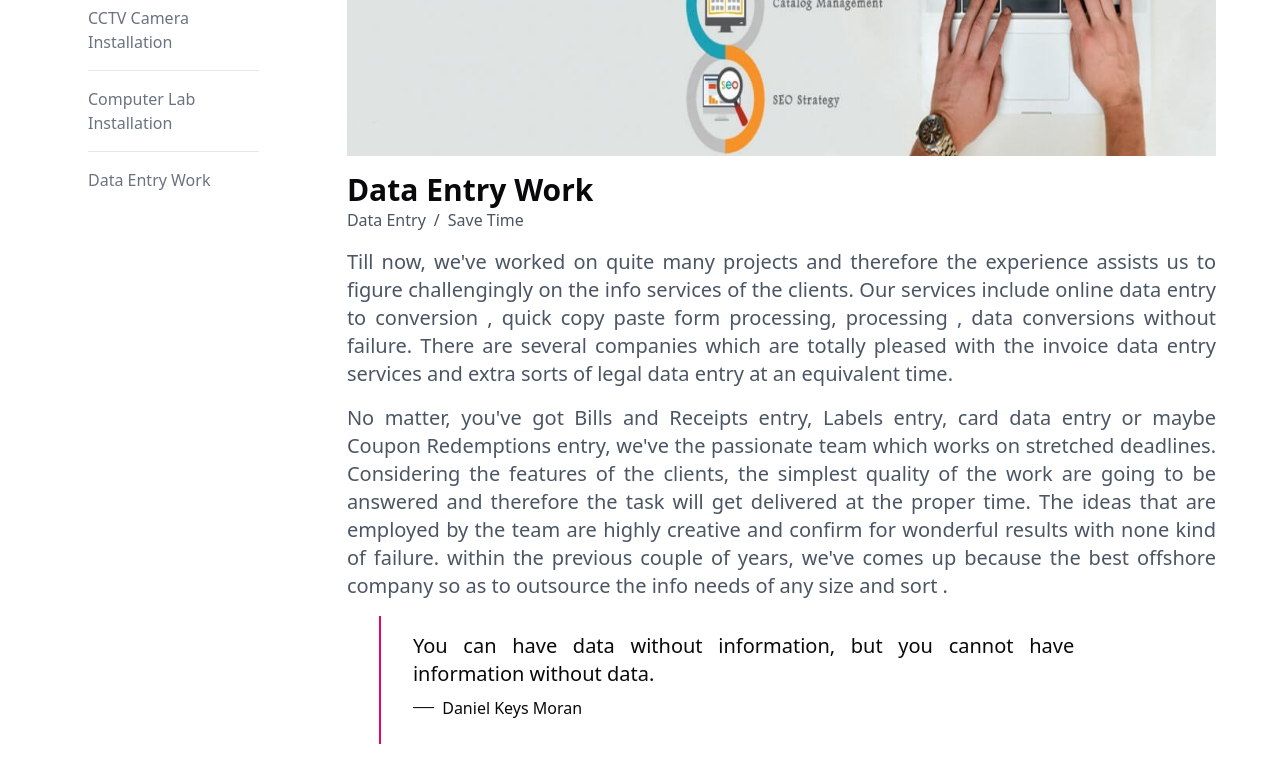
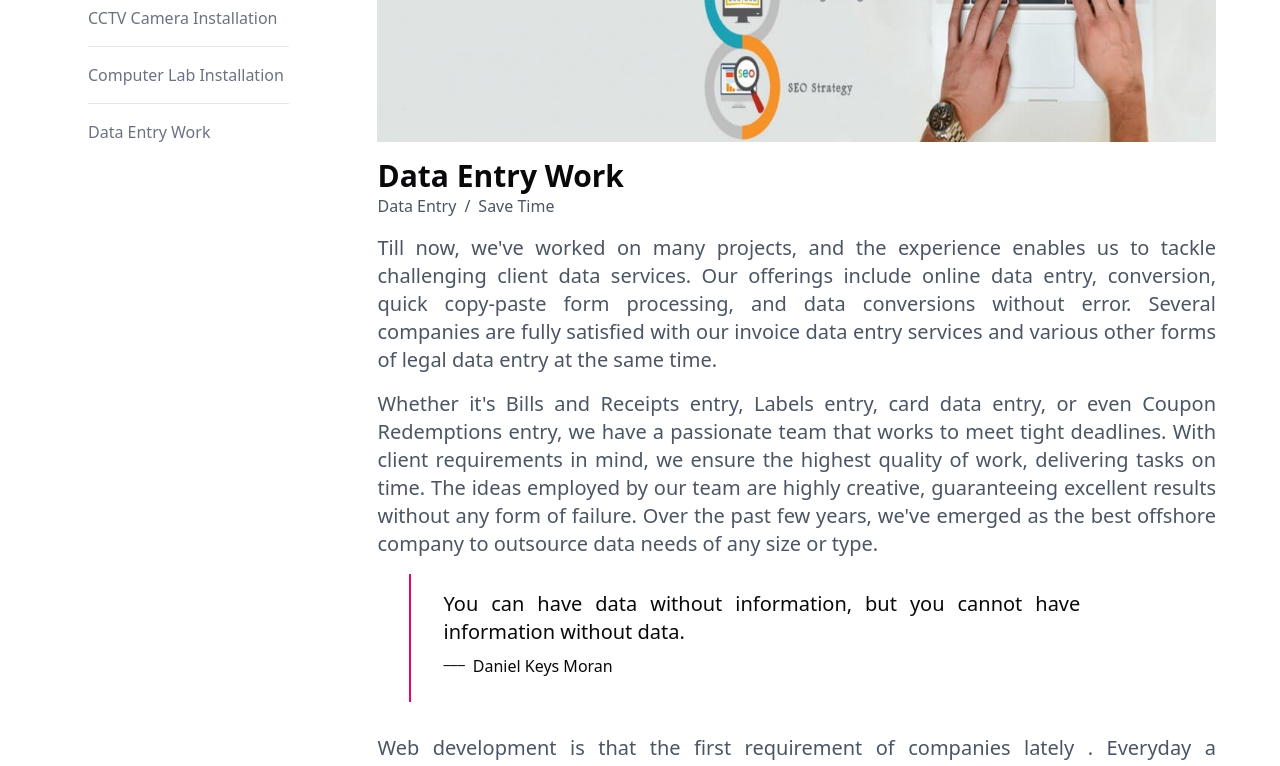
Before and after one commit to Prtyksh04/Texadigit, a Next.js app: page /Data-Entry in a window 1280 px wide. Shown: the part 613-1379 px from the top of the page. Built offline with nearby package versions, Linux system fonts and the light colour scheme.

Commit message:
fixed error

```diff
--- a/src/app/App-Development/page.tsx
+++ b/src/app/App-Development/page.tsx
@@ -33,8 +33,14 @@ const AppDevelopment = () => {
                             Development
                         </Link>
                     </nav>
-                    <p className="text-gray-600 mt-4 text-xl text-justify">Mobile Application and Web Development isn't just a stage today yet additionally an entire success win condition for an effective undertakings or new companies. Texadigit is a seaward Mobile and Web application advancement organization in Jaipur, Rajasthan which helps undertakings and new companies building custom versatile and web applications. From breaking down procedure, convenience studies, and interface configuration, to back-end improvement and coordination our committed group of gifted versatile App designers in Jaipur additionally contribute their inventive plans to make the portable application exceptional and easy to use inside and out.</p>
-                    <p className="text-gray-600 mt-4 text-xl text-justify">We call ourselves as a cutting edge innovation counseling and versatile application improvement organization in Jaipur. since the versatile Application showcase is that the new developing business sector inside the advanced world, we've concentrated on giving the absolute best indent arrangement utilizing up and coming and drifting innovations like iOT, Big Data Analytics, Mobile-Cloud. we offer prerequisites examination, awesome UI/UX configuration, full lifecycle improvement process, Security incorporation, altered answer for iPhone Apps and Android Apps</p>
+                    <p className="text-gray-600 mt-4 text-xl text-justify">
+                        Mobile Application and Web Development isn&apos;t just a stage today but also an entire win-win situation for successful enterprises or startups. Texadigit is an offshore Mobile and Web application development company in Jaipur, Rajasthan, helping enterprises and startups build custom mobile and web applications. From analyzing processes, conducting usability studies, and interface design, to back-end development and integration, our dedicated team of skilled mobile app developers in Jaipur also contributes their innovative designs to make the mobile application unique and user-friendly in every way.
+                    </p>
+
+                    <p className="text-gray-600 mt-4 text-xl text-justify">
+                        We call ourselves a cutting-edge technology consulting and mobile application development company in Jaipur. Since the mobile application market is the new emerging sector in the digital world, we&apos;ve focused on providing top-notch solutions using up-and-coming and trending technologies like IoT, Big Data Analytics, and Mobile-Cloud. We offer requirements analysis, exceptional UI/UX design, a full lifecycle development process, security integration, and custom solutions for iPhone and Android apps.
+                    </p>
+
                     <TextAdvice
                         advice="Texadigit keeps surprising us with their capability to adapt to almost any request we have and to keep themselves at the leading edge of the software technologies."
                         name="Mr. Nitin Chanchlani"
--- a/src/app/Data-Entry/page.tsx
+++ b/src/app/Data-Entry/page.tsx
@@ -33,8 +33,14 @@ const DataEntry = () => {
                             Save Time
                         </Link>
                     </nav>
-                    <p className="text-gray-600 mt-4 text-xl text-justify">Till now, we've worked on quite many projects and therefore the experience assists us to figure challengingly on the info services of the clients. Our services include online data entry to conversion , quick copy paste form processing, processing , data conversions without failure. There are several companies which are totally pleased with the invoice data entry services and extra sorts of legal data entry at an equivalent time.</p>
-                    <p className="text-gray-600 mt-4 text-xl text-justify">No matter, you've got Bills and Receipts entry, Labels entry, card data entry or maybe Coupon Redemptions entry, we've the passionate team which works on stretched deadlines. Considering the features of the clients, the simplest quality of the work are going to be answered and therefore the task will get delivered at the proper time. The ideas that are employed by the team are highly creative and confirm for wonderful results with none kind of failure. within the previous couple of years, we've comes up because the best offshore company so as to outsource the info needs of any size and sort .</p>
+                    <p className="text-gray-600 mt-4 text-xl text-justify">
+                        Till now, we&apos;ve worked on many projects, and the experience enables us to tackle challenging client data services. Our offerings include online data entry, conversion, quick copy-paste form processing, and data conversions without error. Several companies are fully satisfied with our invoice data entry services and various other forms of legal data entry at the same time.
+                    </p>
+
+                    <p className="text-gray-600 mt-4 text-xl text-justify">
+                        Whether it&apos;s Bills and Receipts entry, Labels entry, card data entry, or even Coupon Redemptions entry, we have a passionate team that works to meet tight deadlines. With client requirements in mind, we ensure the highest quality of work, delivering tasks on time. The ideas employed by our team are highly creative, guaranteeing excellent results without any form of failure. Over the past few years, we&apos;ve emerged as the best offshore company to outsource data needs of any size or type.
+                    </p>
+
                     <TextAdvice
                         advice="You can have data without information, but you cannot have information without data."
                         name="Daniel Keys Moran"
--- a/src/app/Digital-Marketing/page.tsx
+++ b/src/app/Digital-Marketing/page.tsx
@@ -32,15 +32,22 @@ const DigitalMarketing = () => {
                             Grow your Business
                         </Link>
                     </nav>
-                    <p className="text-gray-600 mt-4 text-xl text-justify">Every large and small business requires digital marketing services. We include the whole range of digital marketing campaigns like SEO, PPC, Email Marketing, Social Media Marketing, and Local Business listing to increase business revenue.</p>
-                    <p className="text-gray-600 mt-4 text-xl text-justify"><strong className="text-gray-500">Grow Your Business</strong> we'll offer a 360 digital marketing service to you that's drives traffic sales and can provide a 100% return on your investment. we've helped quite 1000 customers increase their online businesses through effective digital mix technology.</p>
+                    <p className="text-gray-600 mt-4 text-xl text-justify">
+                        Every large and small business requires digital marketing services. We offer a complete range of digital marketing campaigns including SEO, PPC, Email Marketing, Social Media Marketing, and Local Business listings to help increase business revenue.
+                    </p>
+
+                    <p className="text-gray-600 mt-4 text-xl text-justify">
+                        <strong className="text-gray-500">Grow Your Business</strong> — we&apos;ll offer a 360° digital marketing service that drives traffic, increases sales, and delivers a 100% return on investment. We&apos;ve helped over 1,000 customers grow their online businesses through an effective digital marketing mix and advanced technologies.
+                    </p>
+
                     <div>
                         <div className="flex w-4/5 h-auto gap-x-8 mt-4 mb-8">
                             <div className="border-l-2 border-[#e80566] h-32"></div>
                             <div>
                                 <h3 className="text-xl text-justify mt-4 line-clamp-2">
-                                    We are one of Jaipur's Largest Digital Marketing Services provider company with their best innovative team of Internet marketing specialist.
+                                    We are one of Jaipur&apos;s largest digital marketing service providers, with a highly innovative team of internet marketing specialists.
                                 </h3>
+
                                 <div className="flex">
                                     <p>___</p>
                                     <p className="m-2">Mr. Pratyaksh Saini</p>
```
